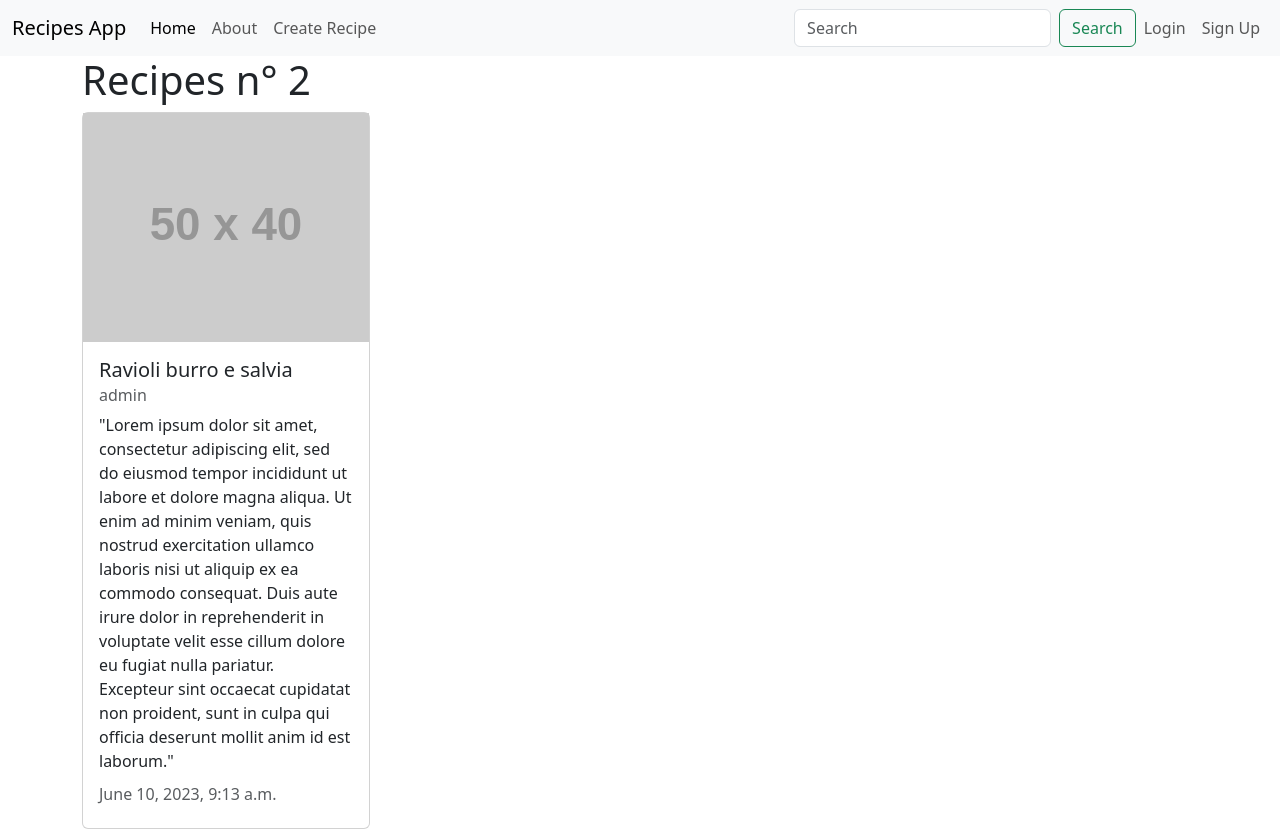
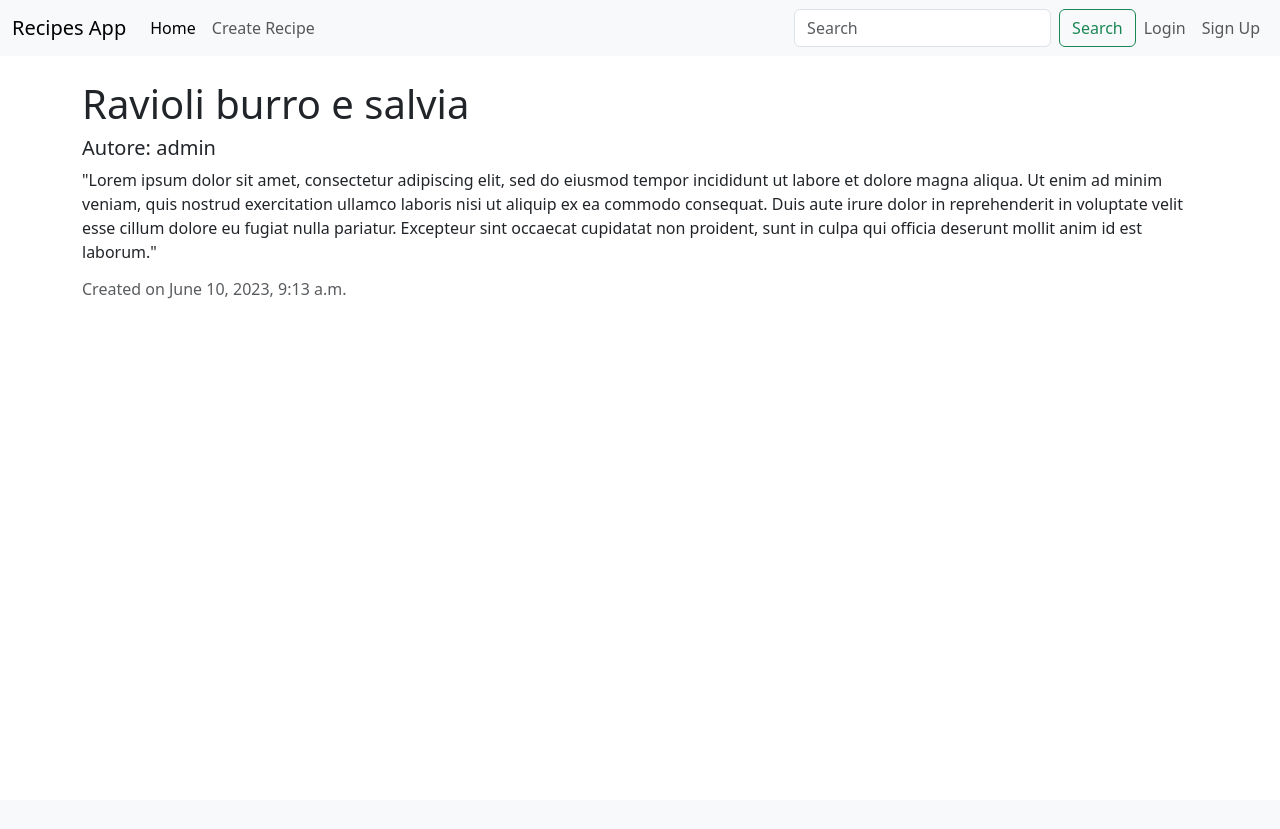
Before and after one commit to lorenzo-lavacchini/PPM_Project, a Django app: page /recipe/2/ in a window 1280 px wide. After the commit the page ends 299 px from the top, so only its background shows below. Run offline with Django 4.2, Linux system fonts and the light colour scheme; data comes from the database, SQL or seed files in the repository; both versions use the stored data as it was after the commit; grey boxes labelled with a size stand in for pictures from a placeholder-image service; some libraries are stand-ins or nearby versions.

Commit message:
Some updates to the user interface

```diff
--- a/recipes/templates/recipes/about.html
+++ /dev/null
@@ -1,6 +0,0 @@
-{% extends 'recipes/home.html' %}
-{% block content %}
-
-
-
-{% endblock content %}
--- a/recipes/templates/recipes/base.html
+++ b/recipes/templates/recipes/base.html
@@ -24,9 +24,6 @@
               <a class="nav-link active" aria-current="page" href="{% url 'recipes-home' %}">Home</a>
             </li>
             <li class="nav-item">
-              <a class="nav-link" href="{% url 'recipes-about' %}">About</a>
-            </li>
-               <li class="nav-item">
               <a class="nav-link" href="{% url 'recipes-create' %}">Create Recipe</a>
             </li>
           </ul>
--- a/recipes/templates/recipes/recipe_detail.html
+++ b/recipes/templates/recipes/recipe_detail.html
@@ -1,21 +1,12 @@
 {% extends 'recipes/base.html' %}
 
 {% block content %}
-    <h1>Recipes n° {{ object.id }}</h1>
-        <div class="card" style="width: 18rem;">
-            <img class = "image-fluid" src="https://fakeimg.pl/50x40/cccccc/cccccc" class="card-img-top" alt="...">
-            <div class="card-body">
-                <h5 class="card-title">{{object.title}}</h5>
-                <h6 class="card-subtitle mb-2 text-muted">{{object.author}}</h6>
-                <p class="card-text">{{ recipe.description }}</p>
-                <h6 class="card-subtitle mb-2 text-muted">{{object.created_at}}</h6>
-                <p class="card-text">
-                    {{object.content}}
-                </p>
-            </div>
-        </div>
+        <h1 class="card-title mt-4">{{object.title}}</h1>
+        <h5 class="mt-2">Autore: {{ object.author }}</h5>
+        <p class="card-text">{{ recipe.description }}</p>
+        <h6 class="card-subtitle mb-2 text-muted">Created on {{object.created_at}}</h6>
         {% if object.author == user%}
-        <div>
+        <div class="mt-4">
             <a class="btn btn-primary" href="{% url 'recipes-update' object.id %}">Update</a>
             <a class="btn btn-danger" href="{% url 'recipes-delete' object.id %}">Delete</a>
         </div>
--- a/recipes/templates/recipes/recipe_form.html
+++ b/recipes/templates/recipes/recipe_form.html
@@ -9,13 +9,12 @@
                 {{ form|crispy }}
             </fieldset>
             <div class="form-group py-3">
-                <input class="btn btn-primary" type="submit" value = "Save"/>
+                <input class="btn btn-success" type="submit" value = "Save"/>
             </div>
         </form>
         <div class="border-top pt-3">
             <a href="{% url 'recipes-home' %}">Cancel</a>
         </div>
-
     </div>
 
 {% endblock content %}
--- a/recipes/urls.py
+++ b/recipes/urls.py
@@ -6,6 +6,4 @@ urlpatterns = [
     path('recipe/<int:pk>/update/', views.RecipeUpdateView.as_view(), name="recipes-update"),
     path('recipe/<int:pk>/', views.RecipeDetailView.as_view(), name="recipes-detail"),
     path('recipe/<int:pk>/delete/', views.RecipeDeleteView.as_view(), name="recipes-delete"),
-    path('about/', views.about, name="recipes-about"),
-
 ]
--- a/recipes/views.py
+++ b/recipes/views.py
@@ -44,5 +44,3 @@ class RecipeDeleteView(LoginRequiredMixin, UserPassesTestMixin, DeleteView):
     def test_func(self):
         recipe = self.get_object()
         return self.request.user == recipe.author
-def about(request):
-    return render(request, "recipes/about.html", {'title':'about us page'})
```
Also changed, not shown: recipes/templates/recipes/home.html (+10 -3 lines), db.sqlite3.
